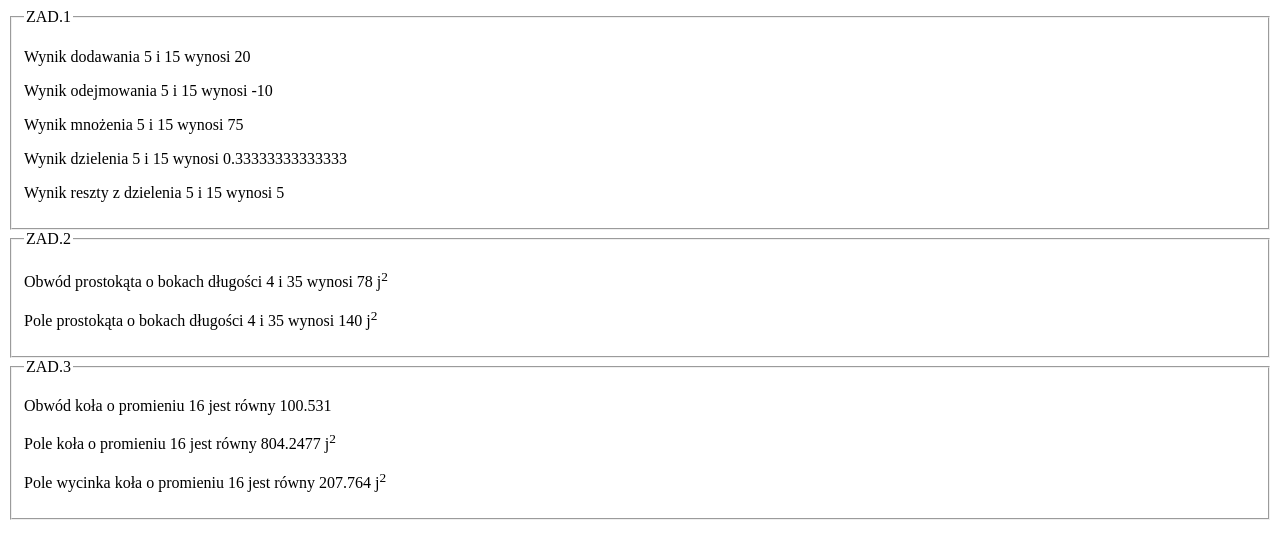
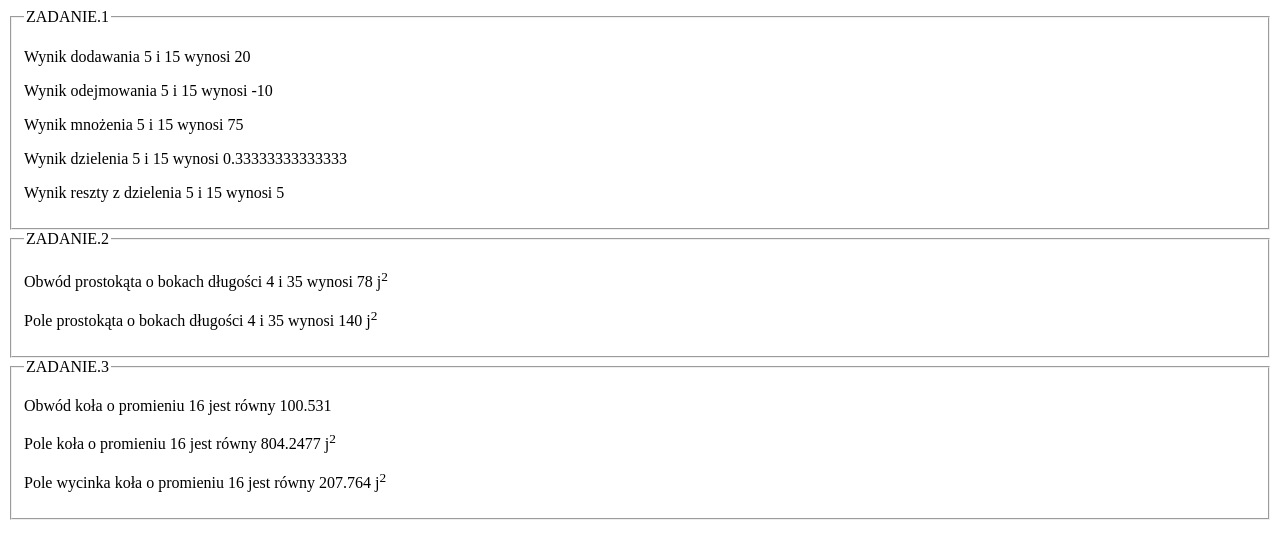
Before and after one commit to DominatorPoterzny/tworzenie-stron-i-aplikacji, a PHP site: page /dzialania_matematyczne.php in a window 1280 px wide. Shown: the top 559 px of the page. Run offline with PHP 8.4, Linux system fonts and the light colour scheme.

Commit message:
POPRAWKI

```diff
--- a/funkcje-liczbowe/dzialania_matematyczne.php
+++ b/funkcje-liczbowe/dzialania_matematyczne.php
@@ -8,19 +8,19 @@
 <body>
     <?php $x =5;
     $y = 15; ?>
-    <fieldset><legend>ZAD.1</legend>
+    <fieldset><legend>ZADANIE.1</legend>
     <p>Wynik dodawania 5 i 15 wynosi <?= $x+$y ?></p>
     <p>Wynik odejmowania 5 i 15 wynosi <?= $x-$y ?></p>
     <p>Wynik mnożenia 5 i 15 wynosi <?= $x*$y ?></p>
     <p>Wynik dzielenia 5 i 15 wynosi <?= $x/$y ?></p>
     <p>Wynik reszty z dzielenia 5 i 15 wynosi <?= $x%$y ?></p>
     </fieldset>
-    <fieldset><legend>ZAD.2</legend>
+    <fieldset><legend>ZADANIE.2</legend>
     <?php $a = 4; $b = 35;?>
     <p>Obwód prostokąta o bokach długości 4 i 35 wynosi <?= 2*$a+2*$b ?> j<sup>2</sup></p>
     <p>Pole prostokąta o bokach długości 4 i 35 wynosi <?= $a*$b ?> j<sup>2</sup></p>
     </fieldset>
-    <fieldset> <legend>ZAD.3</legend>
+    <fieldset> <legend>ZADANIE.3</legend>
     <?php $r = 16; $alfa = 93; ?>
     <p>Obwód koła o promieniu 16 jest równy <?= round(2*pi()*$r, 4)?></p>
     <p>Pole koła o promieniu 16 jest równy <?= round(pi()*$r**2, 4)?> j<sup>2</sup></p>
```
